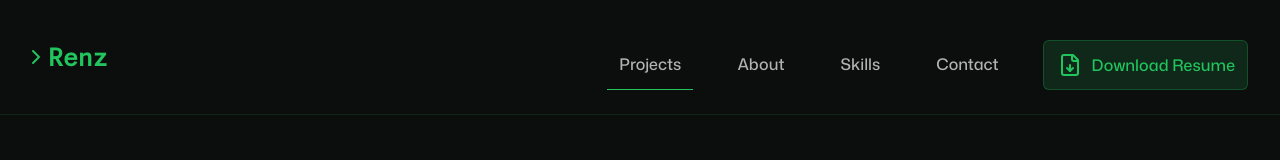
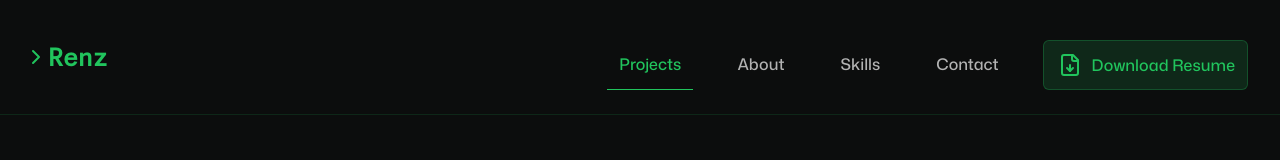
Before and after one commit to lawrence-ruscia/homepage, a React (Vite) app: page / in a window 1280 px wide. In both pictures the pointer is over the item "Projects". Shown: the top 160 px of the page. Built offline with nearby package versions, Linux system fonts and the light colour scheme.

Commit message:
style(nav): improve hover effect on nav links

```diff
--- a/src/assets/styles/NavList.module.css
+++ b/src/assets/styles/NavList.module.css
@@ -49,6 +49,7 @@
   }
 
   .navLink:has(> a):hover {
+    color: var(--color-brand-primary);
     border-bottom: 1px solid var(--color-brand-primary);
   }
 }
```
